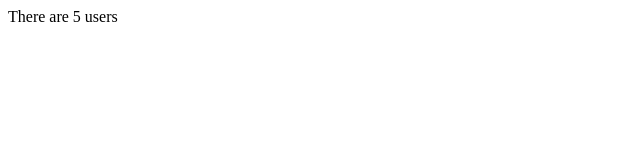
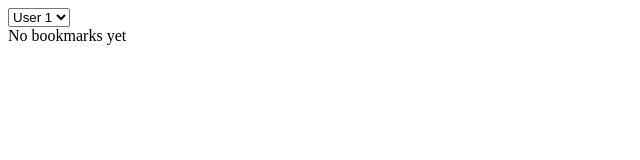
Before and after one commit to sisaymehari/Project-Shared-Bookmarks-, a website with bundled scripts: page index.html in a window 1280 px wide. Shown: the whole page, without its empty margins (0-640 px from the left). Built offline with nearby package versions, Linux system fonts and the light colour scheme.

Commit message:
Add user dropdown and show bookmarks or empty message for selected user

```diff
--- a/index.html
+++ b/index.html
@@ -4,5 +4,7 @@
     <script type="module" src="script.js"></script>
   </head>
   <body>
+    <select id="user-select"></select>
+    <div id="bookmarks-container"></div>
   </body>
 </html>
--- a/script.js
+++ b/script.js
@@ -4,9 +4,31 @@
 // Note that when running locally, in order to open a web page which uses modules, you must serve the directory over HTTP e.g. with https://www.npmjs.com/package/http-server
 // You can't open the index.html file using a file:// URL.
 
-import { getUserIds } from "./storage.js";
+import { getUserIds, getData } from "./storage.js";
 
 window.onload = function () {
   const users = getUserIds();
-  document.querySelector("body").innerText = `There are ${users.length} users`;
+  const dropdown = document.querySelector("#user-select");
+  const container = document.querySelector("#bookmarks-container");
+
+  users.forEach(function (userId) {
+    const option = document.createElement("option");
+    option.value = userId;
+    option.textContent = `User ${userId}`;
+    dropdown.appendChild(option);
+  });
+
+  function showBookmarksForUser() {
+    const selectedUserId = dropdown.value;
+    const bookmarks = getData(selectedUserId);
+
+    if (bookmarks === null) {
+      container.innerText = "No bookmarks yet";
+    } else {
+      container.innerText = "You have bookmarks! (we'll show them next)";
+    }
+  }
+
+  dropdown.addEventListener("change", showBookmarksForUser);
+  showBookmarksForUser();
 };
```
